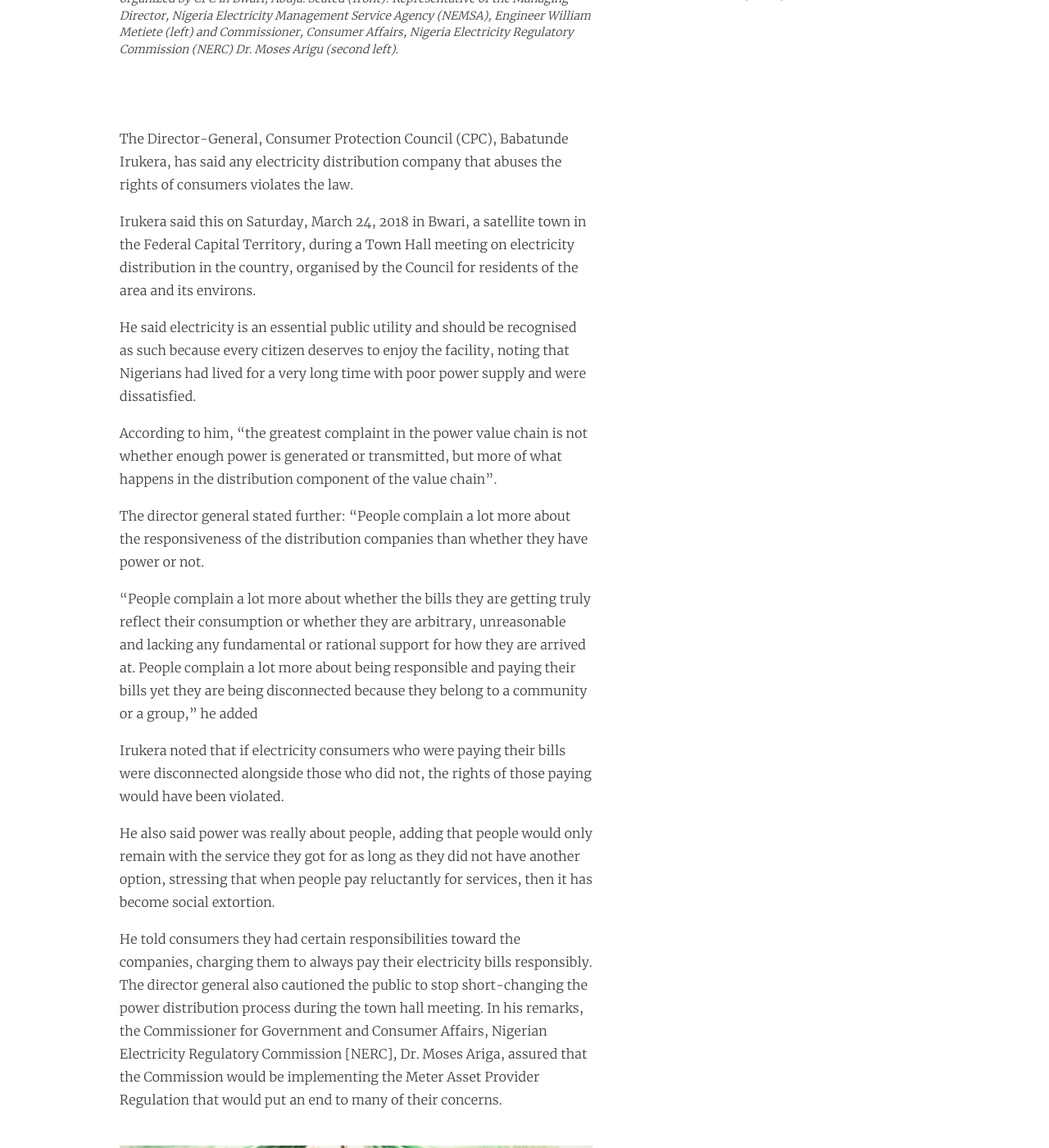
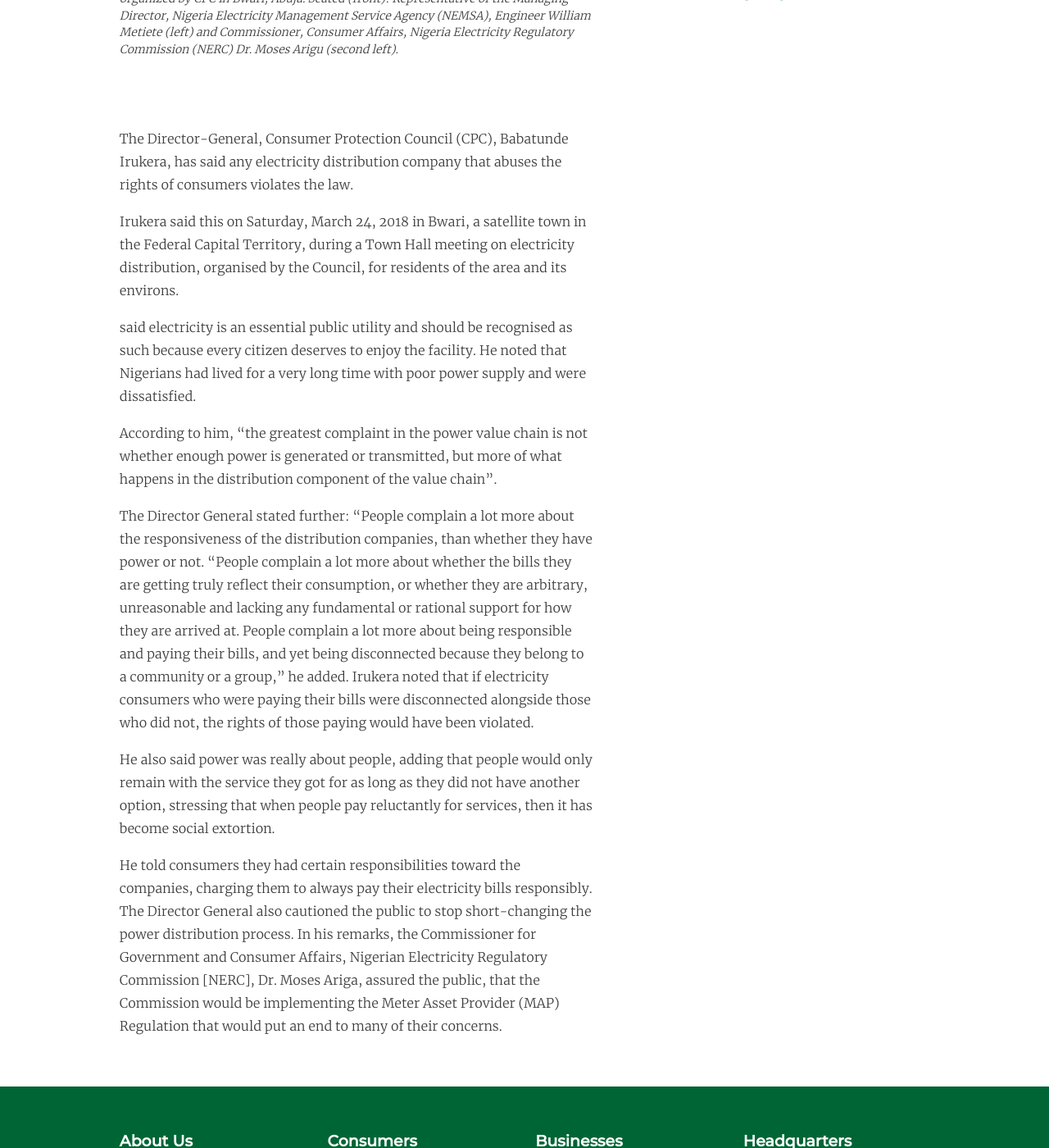
Before and after one commit to psybuglite/cpc-website, a Jekyll site: the page built from _events/meeting-in-townhall.md, in a window 1280 px wide and 1400 px high, scrolled down 865 px. Shown: the whole window at 82% size. Built offline with Jekyll 4.4.1, drawn with Linux system fonts in a browser that asks for light colours; some of the changed text lies outside the part shown.

Commit message:
Updated Meeting In Townhall

```diff
--- a/_events/meeting-in-townhall.md
+++ b/_events/meeting-in-townhall.md
@@ -15,24 +15,16 @@ caption: 'Director General, Consumer Protection Council (CPC), Babatunde Irukera
 
 The Director-General, Consumer Protection Council (CPC), Babatunde Irukera, has said any electricity distribution company that abuses the rights of consumers violates the law.
 
-Irukera said this on Saturday, March 24, 2018 in Bwari, a satellite town in the Federal Capital Territory, during a Town Hall meeting on electricity distribution in the country, organised by the Council for residents of the area and its environs.
+Irukera said this on Saturday, March 24, 2018 in Bwari, a satellite town in the Federal Capital Territory, during a Town Hall meeting on electricity distribution, organised by the Council, for residents of the area and its environs.
 
-He said electricity is an essential public utility and should be recognised as such because every citizen deserves to enjoy the facility, noting that Nigerians had lived for a very long time with poor power supply and were dissatisfied.
+ said electricity is an essential public utility and should be recognised as such because every citizen deserves to enjoy the facility. He noted that Nigerians had lived for a very long time with poor power supply and were dissatisfied.
 
 According to him, “the greatest complaint in the power value chain is not whether enough power is generated or transmitted, but more of what happens in the distribution component of the value chain”.
 
-The director general stated further: “People complain a lot more about the responsiveness of the distribution companies than whether they have power or not.
-
-“People complain a lot more about whether the bills they are getting truly reflect their consumption or whether they are arbitrary, unreasonable and lacking any fundamental or rational support for how they are arrived at. People complain a lot more about being responsible and paying their bills yet they are being disconnected because they belong to a community or a group,” he added
-
+The Director General stated further: “People complain a lot more about the responsiveness of the distribution companies, than whether they have power or not.
+“People complain a lot more about whether the bills they are getting truly reflect their consumption, or whether they are arbitrary, unreasonable and lacking any fundamental or rational support for how they are arrived at. People complain a lot more about being responsible and paying their bills, and yet being disconnected because they belong to a community or a group,” he added.
 Irukera noted that if electricity consumers who were paying their bills were disconnected alongside those who did not, the rights of those paying would have been violated.
 
 He also said power was really about people, adding that people would only remain with the service they got for as long as they did not have another option, stressing that when people pay reluctantly for services, then it has become social extortion.
 
-He told consumers they had certain responsibilities toward the companies, charging them to always pay their electricity bills responsibly. The director general also cautioned the public to stop short-changing the power distribution process during the town hall meeting. In his remarks, the Commissioner for Government and Consumer Affairs, Nigerian Electricity Regulatory Commission [NERC], Dr. Moses Ariga, assured that the Commission would be implementing the Meter Asset Provider Regulation that would put an end to many of their concerns.
-
-![L-R: Deputy Director, Quality Assurance and Development CPC, Kelechi Okoh; Director, Surveillance and Enforcement CPC, Mrs. Leke Ogundipe; Deputy Director, Public Relations, Abiodun Obimuyiwa and Director, Consumer Education, Mrs. Mopelola Akeju during the Town Hall meeting on consumer issues in the electricity sector, organized by CPC in Bwari, Abuja.]({{ site.url}}/uploads/townhall-02.jpg){: .spaced-image }
-
-
-![A cross section of consumers during the Town Hall meeting on consumer issues in the electricity sector, organized by CPC in Abuja.]({{ site.url}}/uploads/townhall-03.jpg){: .spaced-image }
-A cross section of consumers during the Town Hall meeting on consumer issues in the electricity sector, organized by CPC in Abuja.
+He told consumers they had certain responsibilities toward the companies, charging them to always pay their electricity bills responsibly. The Director General also cautioned the public to stop short-changing the power distribution process. In his remarks, the Commissioner for Government and Consumer Affairs, Nigerian Electricity Regulatory Commission [NERC], Dr. Moses Ariga, assured the public, that the Commission would be implementing the Meter Asset Provider (MAP) Regulation that would put an end to many of their concerns.
```
